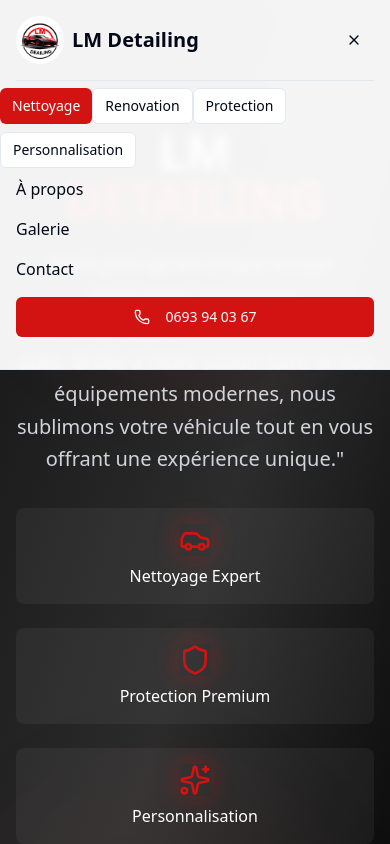
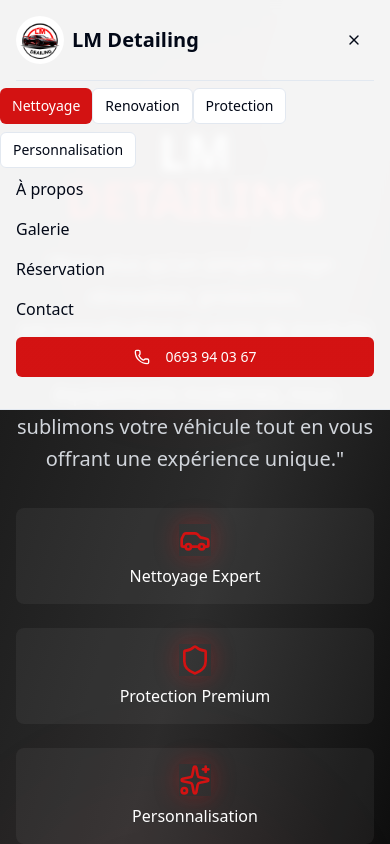
Before and after one commit to Tsilavina4274/LM, a React (Vite) app: page / in a window 390 px wide. Both pictures are taken after a click on the button 354 px from the left and 40 px from the top of the page. Shown: the top 844 px of the page. Built offline with nearby package versions, Linux system fonts and the light colour scheme.

Commit message:
Ajout du lien Réservation dans le menu mobile
cgen-312c73c5f88c45e3935ebebb636731ab

```diff
--- a/src/components/Header.tsx
+++ b/src/components/Header.tsx
@@ -107,6 +107,12 @@ const Header = () => {
                 Galerie
               </button>
               <button
+                onClick={() => scrollToSection('reservation')}
+                className="text-left text-foreground hover:text-primary transition-colors"
+              >
+                Réservation
+              </button>
+              <button
                 onClick={() => scrollToSection('contact')}
                 className="text-left text-foreground hover:text-primary transition-colors"
               >
```
